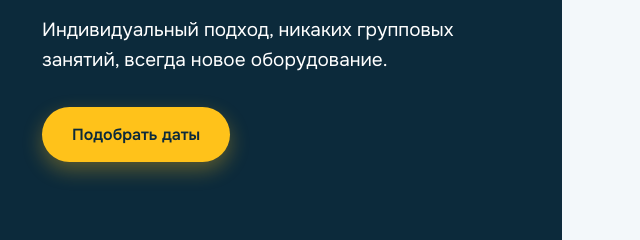
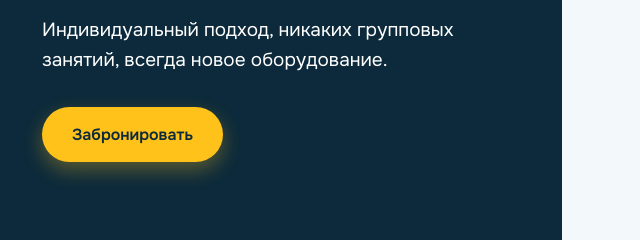
Before and after one commit to pama13kite/pama13-site, a plain HTML site: page egypt.html in a window 1280 px wide. Shown: the part 3252-3492 px from the top of the page, 618-1258 px from the left. Drawn offline with Linux system fonts and the light colour scheme; a web font is replaced by a local one.

Commit message:
Price button: Забронировать
Co-Authored-By: Claude Sonnet 5.5 <noreply@anthropic.com>
Claude-Session: https://claude.ai/code/session_01WrKS2148H1SubcLK4JMWCY

```diff
--- a/egypt.html
+++ b/egypt.html
@@ -77,7 +77,7 @@
 <section style="padding-top:0"><div class="wrap"><div class="price">
 <div><div class="big">70 €</div><small>один час обучения</small><div class="big" style="color:#fff;margin-top:30px">800 €</div><small>неделя безлимитного обучения. По запросу, зависит от дат и прогноза</small></div>
 <div>
-<p class="sub">Индивидуальный подход, никаких групповых занятий, всегда новое оборудование.</p><a class="btn" href="#kontakty" style="margin-top:12px">Подобрать даты</a></div>
+<p class="sub">Индивидуальный подход, никаких групповых занятий, всегда новое оборудование.</p><a class="btn" href="#kontakty" style="margin-top:12px">Забронировать</a></div>
 </div></div></section>
 <section id="stoimost" style="padding-top:0"><div class="wrap">
 <h2>Стоимость обучения и аренды</h2>
```
Also changed, not shown: index.html (+1 -1 lines), vietnam.html (+1 -1 lines), villa.html (+1 -1 lines), 1 other file.
